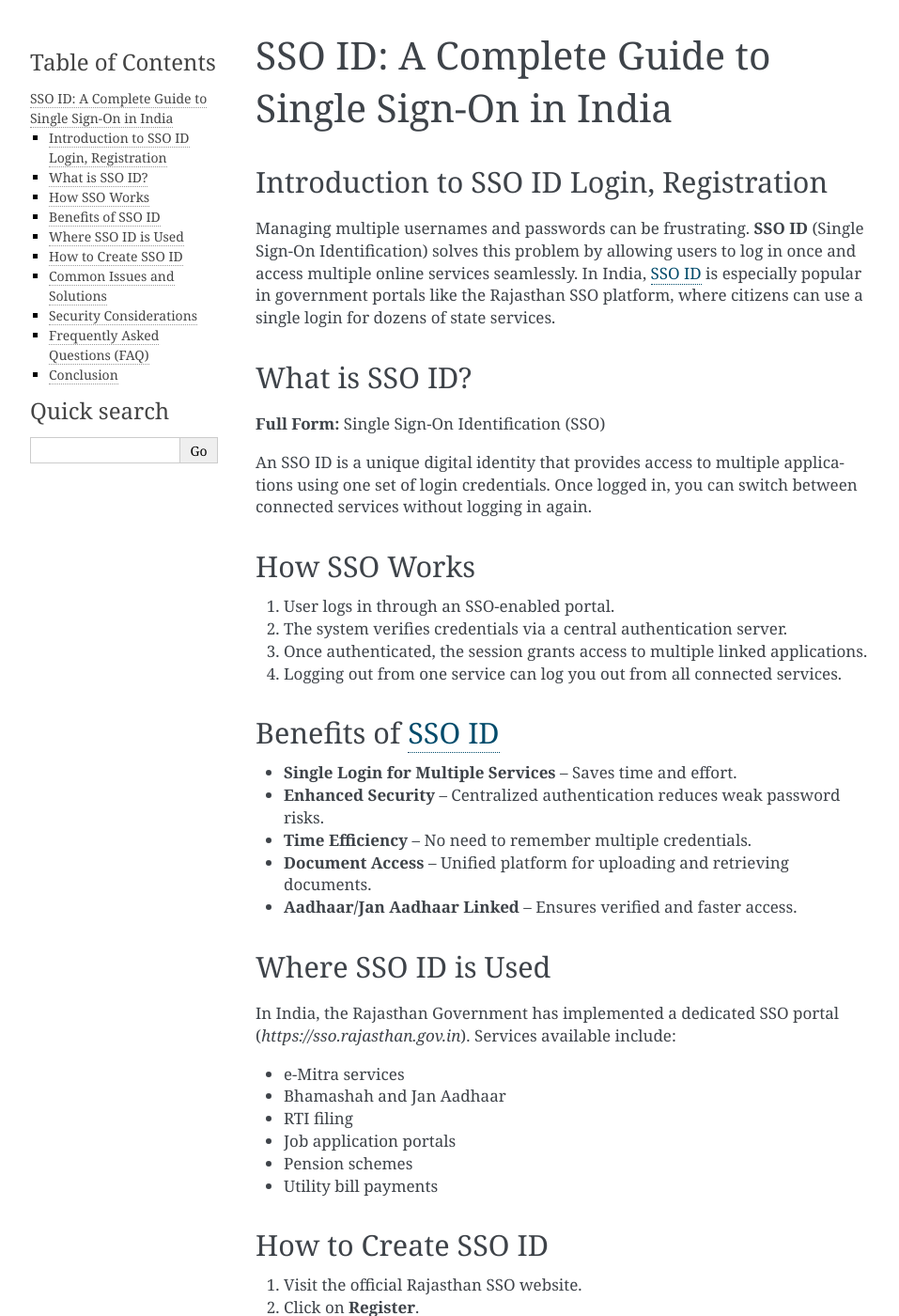
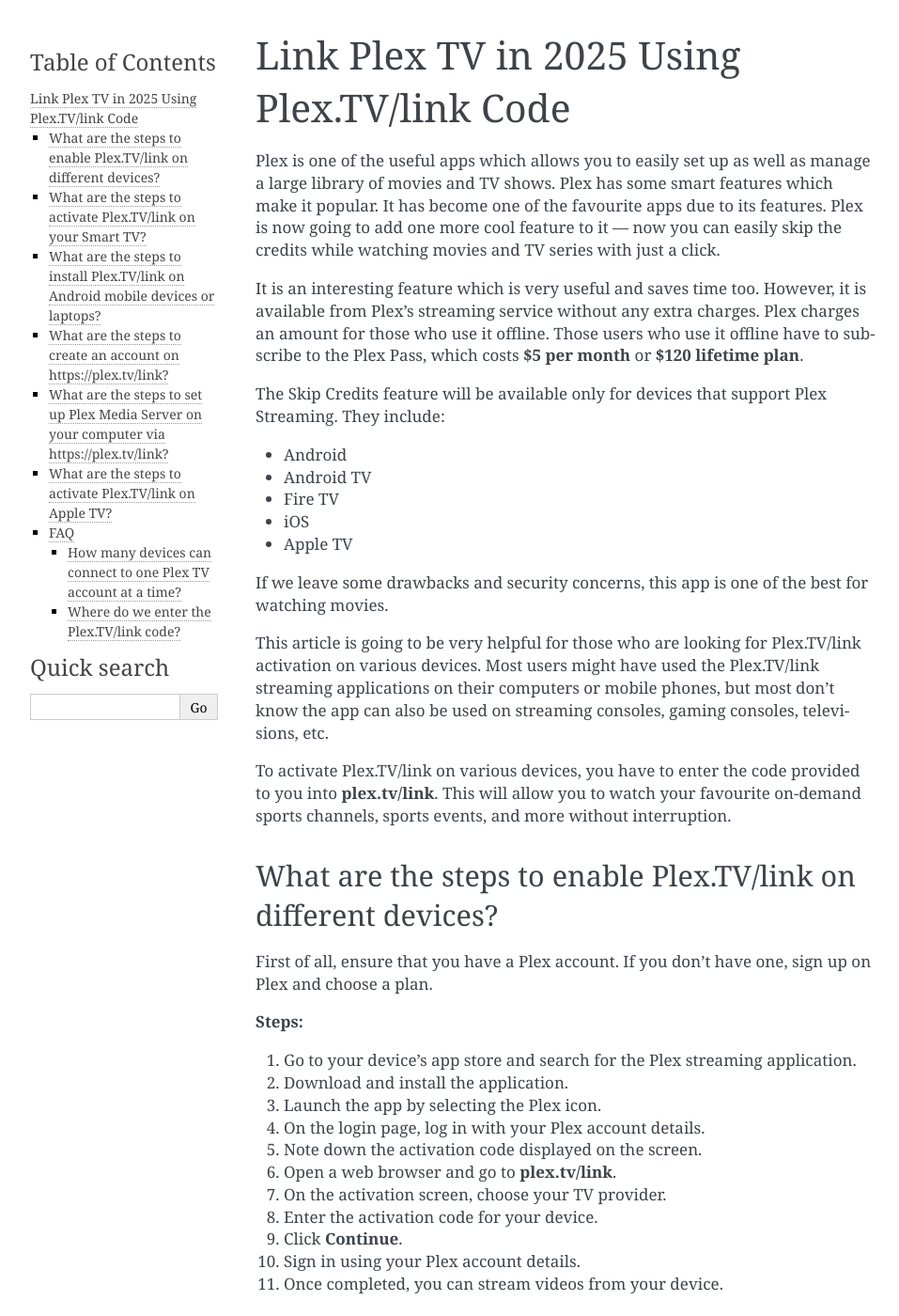
Before and after one commit to aizenpower/plextvlink, a Sphinx documentation site: the page built from docs/index.rst, in a window 1280 px wide and 1400 px high. Shown: the whole window at 94% size, without its empty margins (148-1105 px from the left). Built offline with Sphinx 7.4.7, drawn with Linux system fonts in a browser that asks for light colours; some of the changed text lies outside the part shown.

Commit message:
Update index.rst

```diff
--- a/docs/index.rst
+++ b/docs/index.rst
@@ -1,139 +1,120 @@
-.. meta::
-   :title: SSO ID - Login, Registration - Rajasthan SSO Portal Guide
-   :description: Learn SSO ID meaning, benefits, and step-by-step registration process to access multiple government services with one secure login.
-   :keywords: SSO ID, Single Sign-On, Rajasthan SSO, SSO login, SSO registration, SSO benefits, SSO India, SSO portal
+Link Plex TV in 2025 Using Plex.TV/link Code
+============================================
 
-SSO ID: A Complete Guide to Single Sign-On in India
-===================================================
+Plex is one of the useful apps which allows you to easily set up as well as manage a large library of movies and TV shows. Plex has some smart features which make it popular. It has become one of the favourite apps due to its features. Plex is now going to add one more cool feature to it — now you can easily skip the credits while watching movies and TV series with just a click.
 
-Introduction to SSO ID Login, Registration
-------------
-Managing multiple usernames and passwords can be frustrating. **SSO ID**
-(Single Sign-On Identification) solves this problem by allowing users
-to log in once and access multiple online services seamlessly.
-In India, `SSO ID <https://gbapps.blog/sso-id/>`_ is especially popular in government portals like
-the Rajasthan SSO platform, where citizens can use a single login
-for dozens of state services.
+It is an interesting feature which is very useful and saves time too. However, it is available from Plex's streaming service without any extra charges. Plex charges an amount for those who use it offline. Those users who use it offline have to subscribe to the Plex Pass, which costs **$5 per month** or **$120 lifetime plan**.
 
-What is SSO ID?
----------------
-**Full Form:** Single Sign-On Identification (SSO)
+The Skip Credits feature will be available only for devices that support Plex Streaming. They include:
 
-An SSO ID is a unique digital identity that provides access to multiple
-applications using one set of login credentials. Once logged in,
-you can switch between connected services without logging in again.
+- Android
+- Android TV
+- Fire TV
+- iOS
+- Apple TV
 
-How SSO Works
--------------
-1. User logs in through an SSO-enabled portal.
-2. The system verifies credentials via a central authentication server.
-3. Once authenticated, the session grants access to multiple linked applications.
-4. Logging out from one service can log you out from all connected services.
+If we leave some drawbacks and security concerns, this app is one of the best for watching movies.
 
-Benefits of `SSO ID <https://gbapps.blog/sso-id/>`_
-------------------
-* **Single Login for Multiple Services** – Saves time and effort.
-* **Enhanced Security** – Centralized authentication reduces weak password risks.
-* **Time Efficiency** – No need to remember multiple credentials.
-* **Document Access** – Unified platform for uploading and retrieving documents.
-* **Aadhaar/Jan Aadhaar Linked** – Ensures verified and faster access.
+This article is going to be very helpful for those who are looking for Plex.TV/link activation on various devices. Most users might have used the Plex.TV/link streaming applications on their computers or mobile phones, but most don’t know the app can also be used on streaming consoles, gaming consoles, televisions, etc.
 
-Where SSO ID is Used
---------------------
-In India, the Rajasthan Government has implemented a dedicated SSO portal
-(`https://sso.rajasthan.gov.in`). Services available include:
+To activate Plex.TV/link on various devices, you have to enter the code provided to you into **plex.tv/link**. This will allow you to watch your favourite on-demand sports channels, sports events, and more without interruption.
 
-* e-Mitra services
-* Bhamashah and Jan Aadhaar
-* RTI filing
-* Job application portals
-* Pension schemes
-* Utility bill payments
+What are the steps to enable Plex.TV/link on different devices?
+---------------------------------------------------------------
 
-How to Create SSO ID
---------------------
-1. Visit the official Rajasthan SSO website.
-2. Click on **Register**.
-3. Choose a category: Citizen, Udhyog, or Government Employee.
-4. Verify using Aadhaar, Jan Aadhaar, or Bhamashah ID.
-5. Create a password and save your login details.
+First of all, ensure that you have a Plex account. If you don’t have one, sign up on Plex and choose a plan.
 
-Common Issues and Solutions
----------------------------
-* **Forgot Password** – Use the "Forgot Password" link and verify via OTP.
-* **Account Locked** – Wait 24 hours or contact support.
-* **OTP Not Received** – Check network, spam folder, or request again.
+**Steps:**
 
-Security Considerations
------------------------
-SSO is secure when implemented with:
-* Strong encryption
-* Multi-factor authentication
-* Regular password updates
+1. Go to your device’s app store and search for the Plex streaming application.
+2. Download and install the application.
+3. Launch the app by selecting the Plex icon.
+4. On the login page, log in with your Plex account details.
+5. Note down the activation code displayed on the screen.
+6. Open a web browser and go to **plex.tv/link**.
+7. On the activation screen, choose your TV provider.
+8. Enter the activation code for your device.
+9. Click **Continue**.
+10. Sign in using your Plex account details.
+11. Once completed, you can stream videos from your device.
 
-Frequently Asked Questions (FAQ)
---------------------------------
-**Q1: What is the full form of SSO ID?**
-A: SSO ID stands for Single Sign-On Identification.
+These steps allow you to connect any device to Plex.TV/link.
 
-**Q2: How can I register for an SSO ID?**
-A: Visit the Rajasthan SSO website, click "Register," select your category,
-verify using Aadhaar or Jan Aadhaar, and set your password.
+What are the steps to activate Plex.TV/link on your Smart TV?
+-------------------------------------------------------------
 
-**Q3: What services can I access with SSO ID?**
-A: You can access e-Mitra, RTI, job portals, pension schemes, bill payments,
-and more through one login.
+1. Go to the Smart TV’s app store.
+2. Download and install the Plex app.
+3. Open the app’s homepage.
+4. Log in using your Plex TV account credentials.
+5. Note the activation code displayed at the bottom of the screen.
+6. Visit **plex.tv/link** in your web browser.
+7. Log in with your Plex TV account if prompted.
+8. Enter the activation code into the provided box.
+9. Click **Continue**.
+10. Refresh your TV screen.
+11. You can now watch the full selection of films and shows on your TV.
 
-**Q4: Is SSO ID secure?**
-A: Yes, it uses OTP verification, encryption, and centralized authentication
-for secure access.
+What are the steps to install Plex.TV/link on Android mobile devices or laptops?
+--------------------------------------------------------------------------------
 
-Conclusion
-----------
-The SSO ID system simplifies digital access by providing a secure,
-centralized login method. Whether you are a citizen, a business,
-or a government employee, SSO ID saves time, improves security,
-and enhances convenience.
+1. Open your web browser on your laptop or mobile device.
+2. Visit **plex.tv/link**.
+3. If you already have an account, click **Sign In** and enter your details.
+4. If you are new, click **Sign Up**.
+5. You can choose to continue using Google, Facebook, or Apple.
+6. If you don’t have any of those, enter your username, email, and password manually.
+7. Click **Create my account**.
+8. You can now watch shows and movies (note: some content is premium).
 
-.. raw:: html
+What are the steps to create an account on https://plex.tv/link?
+----------------------------------------------------------------
 
-   <script type="application/ld+json">
-   {
-     "@context": "https://schema.org",
-     "@type": "FAQPage",
-     "mainEntity": [
-       {
-         "@type": "Question",
-         "name": "What is the full form of SSO ID?",
-         "acceptedAnswer": {
-           "@type": "Answer",
-           "text": "SSO ID stands for Single Sign-On Identification, allowing access to multiple services with one secure login."
-         }
-       },
-       {
-         "@type": "Question",
-         "name": "How can I register for an SSO ID?",
-         "acceptedAnswer": {
-           "@type": "Answer",
-           "text": "Visit sso.rajasthan.gov.in, click Register, choose your category, verify with Aadhaar or Jan Aadhaar, and set your password."
-         }
-       },
-       {
-         "@type": "Question",
-         "name": "What services can I access with SSO ID?",
-         "acceptedAnswer": {
-           "@type": "Answer",
-           "text": "You can access e-Mitra, RTI, job portals, pension schemes, utility bill payments, and more using a single login."
-         }
-       },
-       {
-         "@type": "Question",
-         "name": "Is SSO ID secure?",
-         "acceptedAnswer": {
-           "@type": "Answer",
-           "text": "Yes, SSO ID uses OTP verification, encryption, and centralized authentication to provide secure access."
-         }
-       }
-     ]
-   }
-   </script>
+1. Visit **plex.tv/link**.
+2. Click the **Login** link in the upper-right corner.
+3. Click **Sign Up**.
+4. Enter your email, username, and choose a method (Gmail, Facebook, or Apple).
+5. Accept the terms and conditions.
+6. Verify your email address.
+7. Your Plex account is now set up.
+
+What are the steps to set up Plex Media Server on your computer via https://plex.tv/link?
+----------------------------------------------------------------------------------------
+
+1. Visit **plex.tv/link** and go to the registration page.
+2. Download Plex Media Server software.
+3. Select your operating system.
+4. Install Plex Media Server on your computer or NAS device.
+5. This allows you to store videos, films, images, and music together with other media files.
+
+What are the steps to activate Plex.TV/link on Apple TV?
+--------------------------------------------------------
+
+1. Search for the Plex app on the Apple TV app store.
+2. Browse for **plex.tv/link**.
+3. Download the app by selecting **GET**.
+4. Sign in to your Plex account.
+5. Enter the activation number provided.
+6. Go to **plex.tv/link** in your browser and click on the activation section.
+7. Complete the login process.
+8. Enter your password and email to confirm.
+9. You will receive a success message.
+10. You can now stream content for free on Plex.TV/link.
+
+FAQ
+---
+
+How many devices can connect to one Plex TV account at a time?
+~~~~~~~~~~~~~~~~~~~~~~~~~~~~~~~~~~~~~~~~~~~~~~~~~~~~~~~~~~~~~~
+
+Plex TV/link allows about 15 devices to be connected to one Plex TV account.
+If you try to register more than 15 devices, you’ll receive an alert saying you’ve exceeded the limit.
+You will then need to remove a device you’re not using.
+
+Where do we enter the Plex.TV/link code?
+~~~~~~~~~~~~~~~~~~~~~~~~~~~~~~~~~~~~~~~~
+
+1. Open a browser on your computer or mobile device.
+2. Go to **plex.tv/link** and make sure you’re signed in to the correct Plex account.
+3. Enter the four-character code and click **Apply**.
+4. The program will refresh and connect to your account.
```
